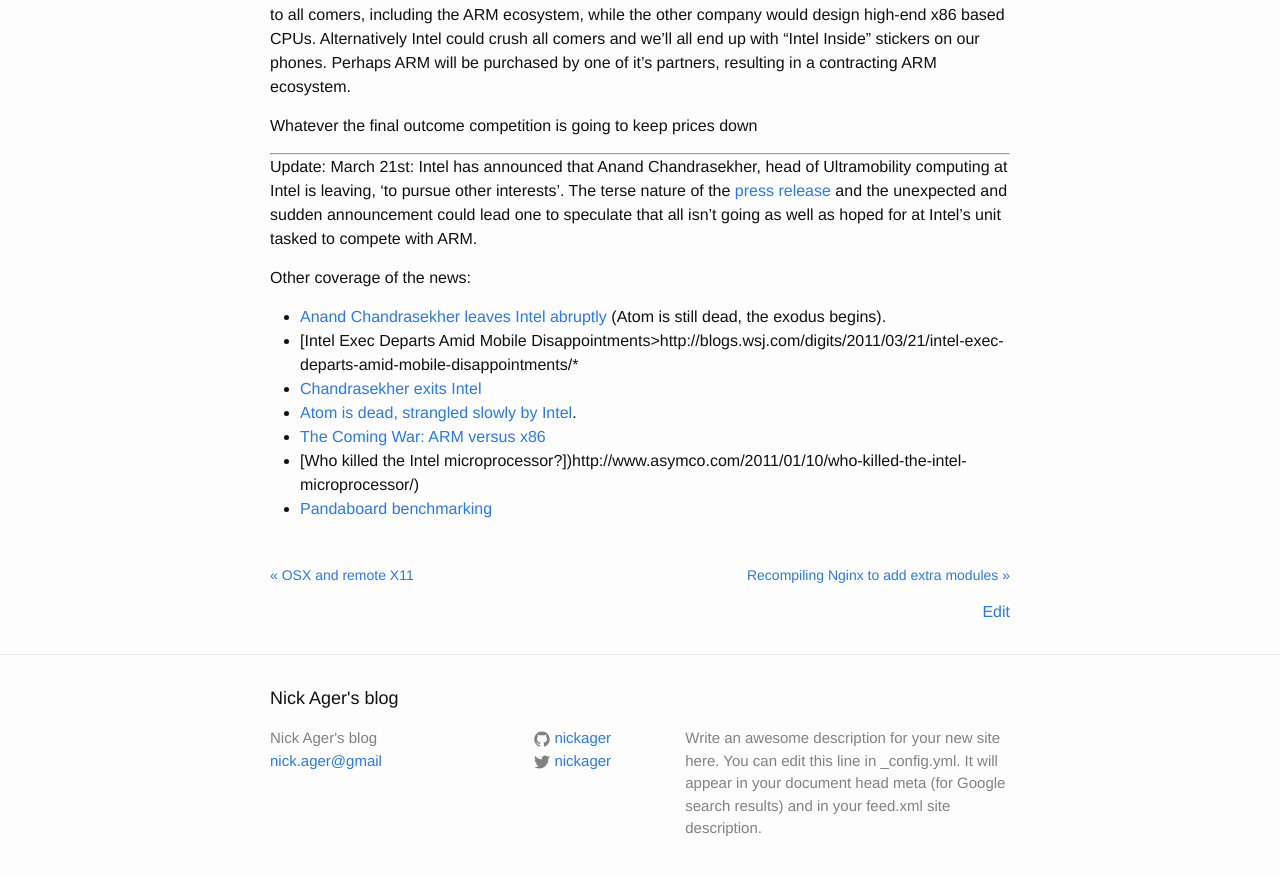
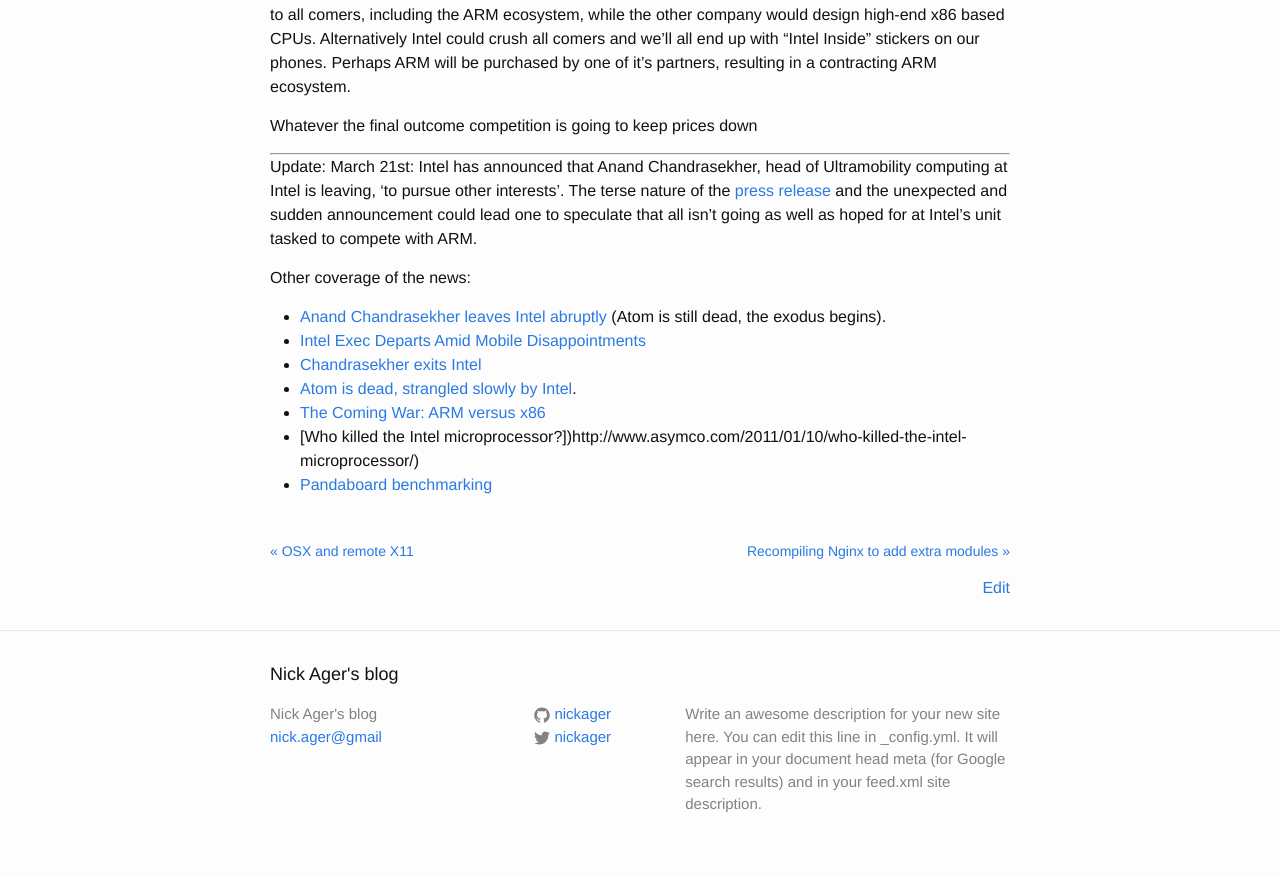
Before and after one commit to NickAger/nickager.github.io, a Jekyll site: the page built from _posts/2011-03-06-Intel-vs-ARM.md, in a window 1280 px wide and 900 px high, scrolled down 2971 px. Shown: the top 875 px of the window. Built offline with Jekyll 4.4.1, drawn with Linux system fonts in a browser that asks for light colours.

Commit message:
Update 2011-03-06-Intel-vs-ARM.md

```diff
--- a/_posts/2011-03-06-Intel-vs-ARM.md
+++ b/_posts/2011-03-06-Intel-vs-ARM.md
@@ -58,7 +58,7 @@ Update: March 21st: Intel has announced that Anand Chandrasekher, head of Ultram
 Other coverage of the news:
 
 * [Anand Chandrasekher leaves Intel abruptly](http://semiaccurate.com/2011/03/21/anand-chandrasekher-leaves-intel-abruptly/) (Atom is still dead, the exodus begins).
-* [Intel Exec Departs Amid Mobile Disappointments>http://blogs.wsj.com/digits/2011/03/21/intel-exec-departs-amid-mobile-disappointments/*
+* [Intel Exec Departs Amid Mobile Disappointments](http://blogs.wsj.com/digits/2011/03/21/intel-exec-departs-amid-mobile-disappointments/)
 * [Chandrasekher exits Intel](http://www.edn.com/article/517466-Chandrasekher_exits_Intel.php)
 * [Atom is dead, strangled slowly by Intel](http://semiaccurate.com/2011/02/15/atom-dead-strangled-slowly-intel/).
 * [The Coming War: ARM versus x86](http://vanshardware.com/2010/08/mirror-the-coming-war-arm-versus-x86/)
```
